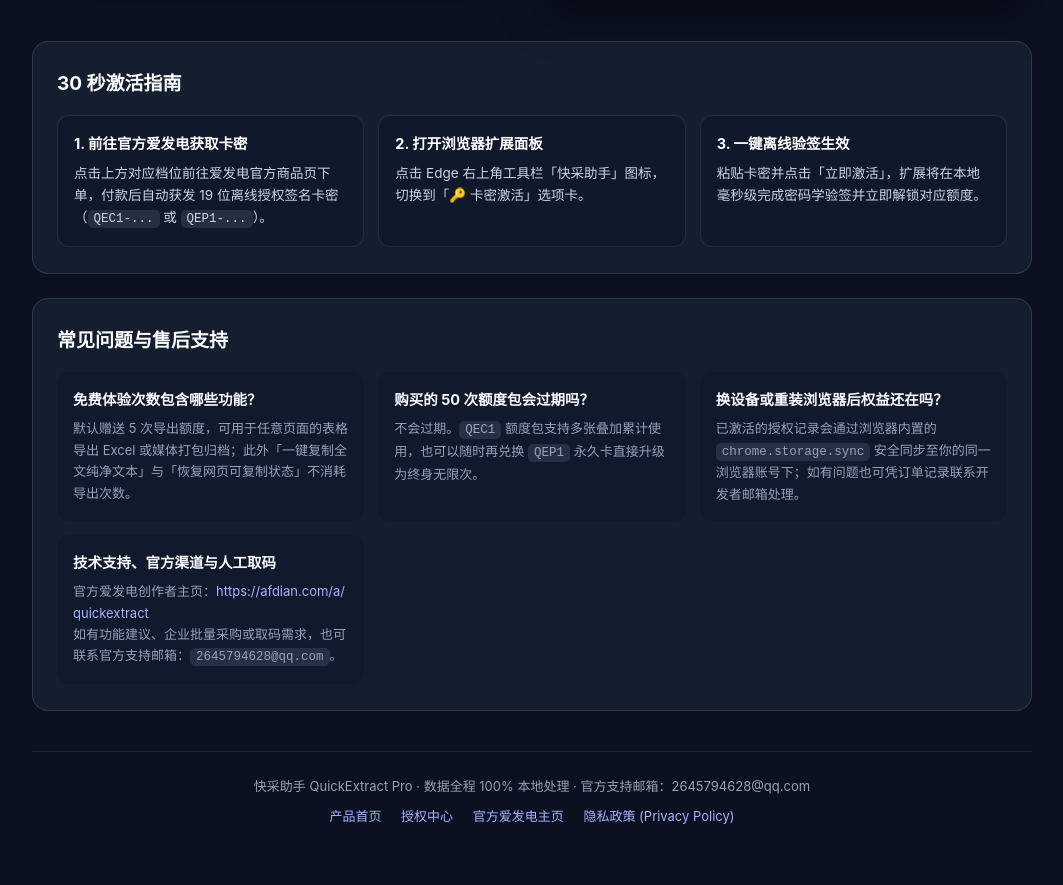
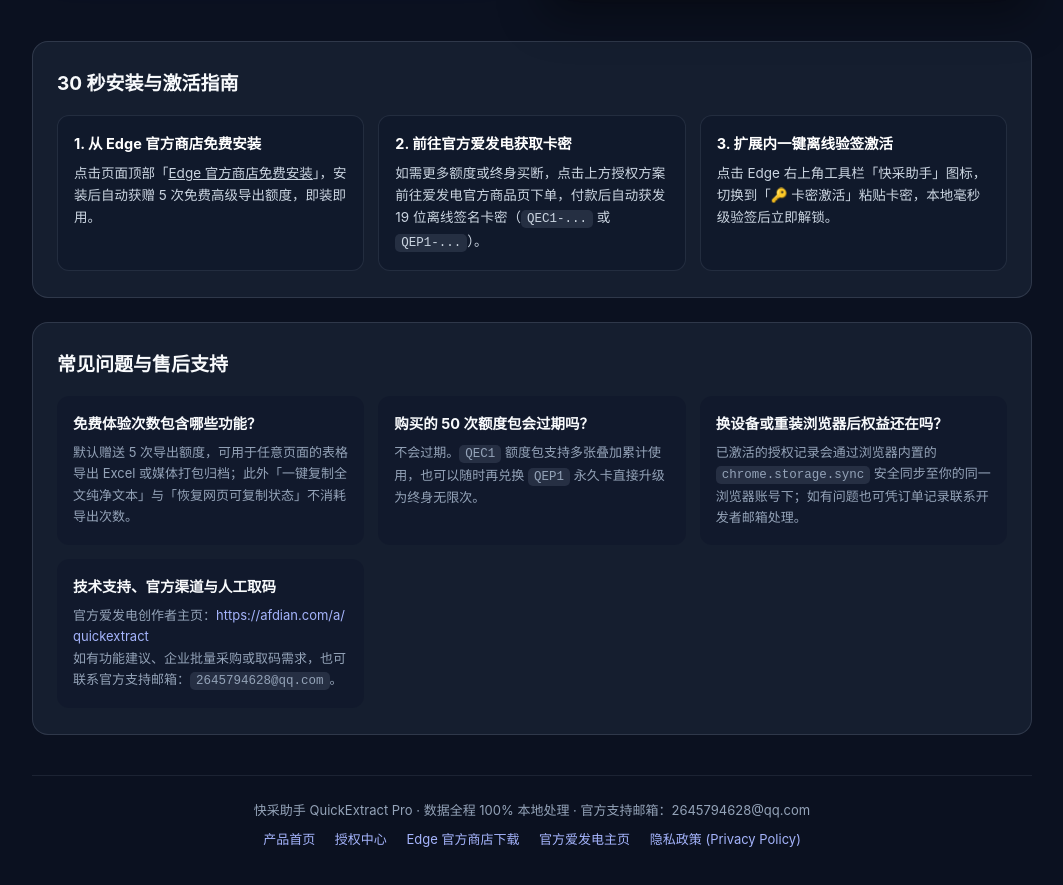
Before and after one commit to liyang314126-max/quickextract-portal, a plain HTML site: page pro.html in a window 1280 px wide. Shown: the part 1525-2410 px from the top of the page, without its empty margins (108-1171 px from the left). Drawn offline with Linux system fonts and the light colour scheme.

Commit message:
Add files via upload

```diff
--- a/pro.html
+++ b/pro.html
@@ -431,6 +431,7 @@
         <span class="brand-ver">v2.8.8</span>
       </a>
       <div class="nav-links">
+        <a href="https://microsoftedge.microsoft.com/addons/detail/ecogfobholcilabihhleeenmpadcgobh" target="_blank" rel="noopener noreferrer" class="hide-sm">商店安装</a>
         <a href="#features" class="hide-sm">核心功能</a>
         <a href="#pricing" class="hide-sm">授权方案</a>
         <a href="#guide" class="hide-sm">激活指南</a>
@@ -442,14 +443,14 @@
 
   <div class="container">
     <header class="hero">
-      <div class="hero-badge">⚡ Microsoft Edge 浏览器效率扩展 · 纯本地离线解析</div>
+      <div class="hero-badge">⚡ Microsoft Edge 官方扩展商店已上线 · 纯本地离线解析</div>
       <h1>网页复杂表格 <span>一键无损转标准 Excel</span><br/>长文提取与媒体归档效率助手</h1>
       <p class="hero-sub">
         自动识别 HTML 与 ARIA 数据表格，精准还原跨行跨列合并单元格、防止长数字变科学计数法。支持长文要点提取与媒体本地打包归档，所有数据处理 100% 在本地浏览器内完成。
       </p>
       <div class="hero-actions">
-        <a href="#pricing" class="btn btn-primary">💎 查看授权方案（安装赠 5 次免费）</a>
-        <a href="./privacy.html" class="btn btn-outline">🛡️ 查看本地隐私承诺</a>
+        <a href="https://microsoftedge.microsoft.com/addons/detail/ecogfobholcilabihhleeenmpadcgobh" target="_blank" rel="noopener noreferrer" class="btn btn-primary">⚡ Edge 官方商店免费安装</a>
+        <a href="#pricing" class="btn btn-outline">💎 查看授权方案（安装赠 5 次免费）</a>
       </div>
       <div class="trust-strip">
         <span class="trust-pill">✔ 合并单元格无损保留 / 拆平填充</span>
@@ -528,19 +529,19 @@
     </div>
 
     <section class="panel" id="guide">
-      <h2>30 秒激活指南</h2>
+      <h2>30 秒安装与激活指南</h2>
       <div class="steps">
         <div class="step-item">
-          <strong>1. 前往官方爱发电获取卡密</strong>
-          点击上方对应档位前往爱发电官方商品页下单，付款后自动获发 19 位离线授权签名卡密（<code>QEC1-...</code> 或 <code>QEP1-...</code>）。
+          <strong>1. 从 Edge 官方商店免费安装</strong>
+          点击页面顶部「<a href="https://microsoftedge.microsoft.com/addons/detail/ecogfobholcilabihhleeenmpadcgobh" target="_blank" rel="noopener noreferrer" style="color:inherit;text-decoration:underline;">Edge 官方商店免费安装</a>」，安装后自动获赠 5 次免费高级导出额度，即装即用。
         </div>
         <div class="step-item">
-          <strong>2. 打开浏览器扩展面板</strong>
-          点击 Edge 右上角工具栏「快采助手」图标，切换到「🔑 卡密激活」选项卡。
+          <strong>2. 前往官方爱发电获取卡密</strong>
+          如需更多额度或终身买断，点击上方授权方案前往爱发电官方商品页下单，付款后自动获发 19 位离线签名卡密（<code>QEC1-...</code> 或 <code>QEP1-...</code>）。
         </div>
         <div class="step-item">
-          <strong>3. 一键离线验签生效</strong>
-          粘贴卡密并点击「立即激活」，扩展将在本地毫秒级完成密码学验签并立即解锁对应额度。
+          <strong>3. 扩展内一键离线验签激活</strong>
+          点击 Edge 右上角工具栏「快采助手」图标，切换到「🔑 卡密激活」粘贴卡密，本地毫秒级验签后立即解锁。
         </div>
       </div>
     </section>
@@ -575,6 +576,7 @@
       <div>
         <a href="./index.html">产品首页</a>
         <a href="./pro.html">授权中心</a>
+        <a href="https://microsoftedge.microsoft.com/addons/detail/ecogfobholcilabihhleeenmpadcgobh" target="_blank" rel="noopener noreferrer">Edge 官方商店下载</a>
         <a href="https://afdian.com/a/quickextract" target="_blank" rel="noopener noreferrer">官方爱发电主页</a>
         <a href="./privacy.html">隐私政策 (Privacy Policy)</a>
       </div>
```
Also changed, not shown: index.html (+12 -10 lines).
